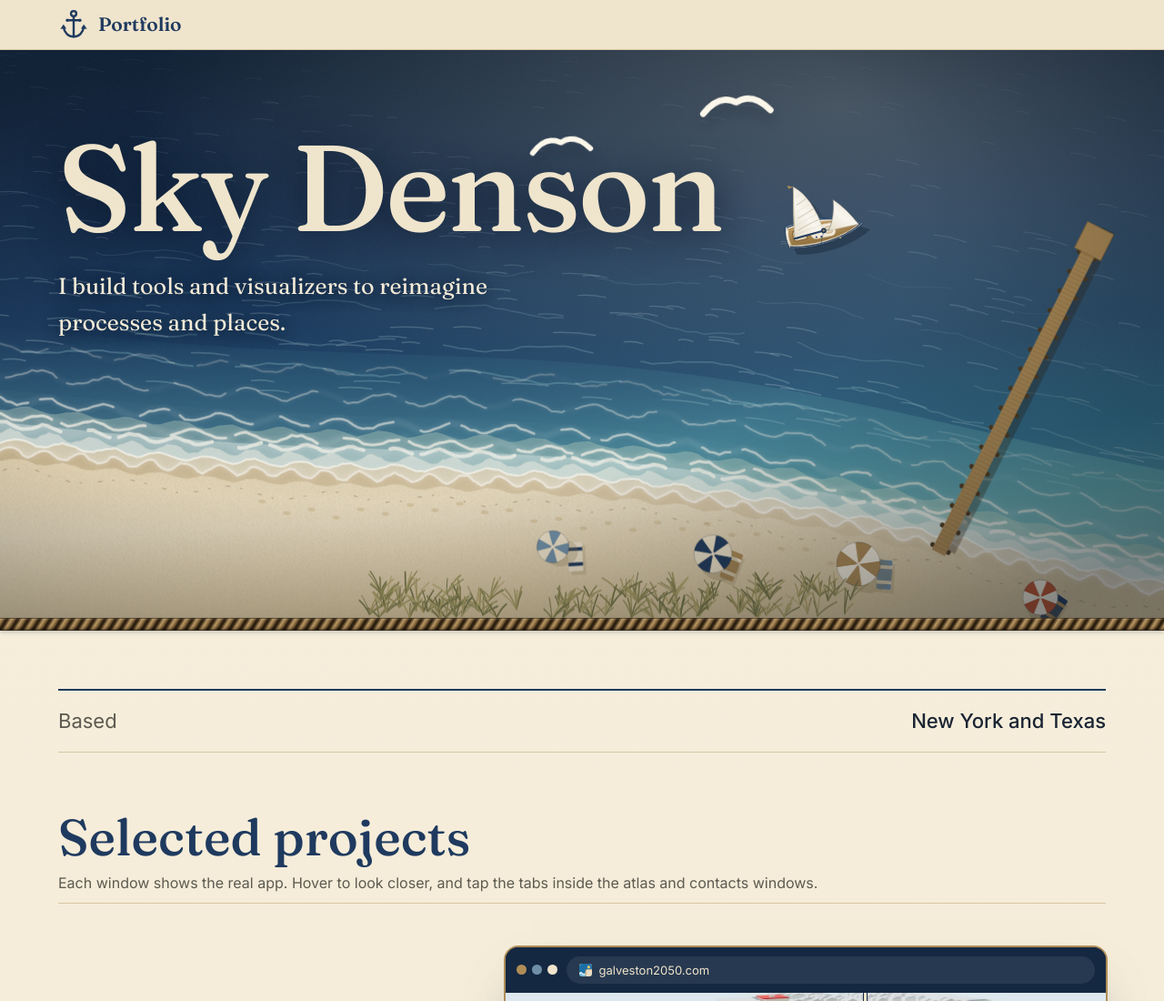
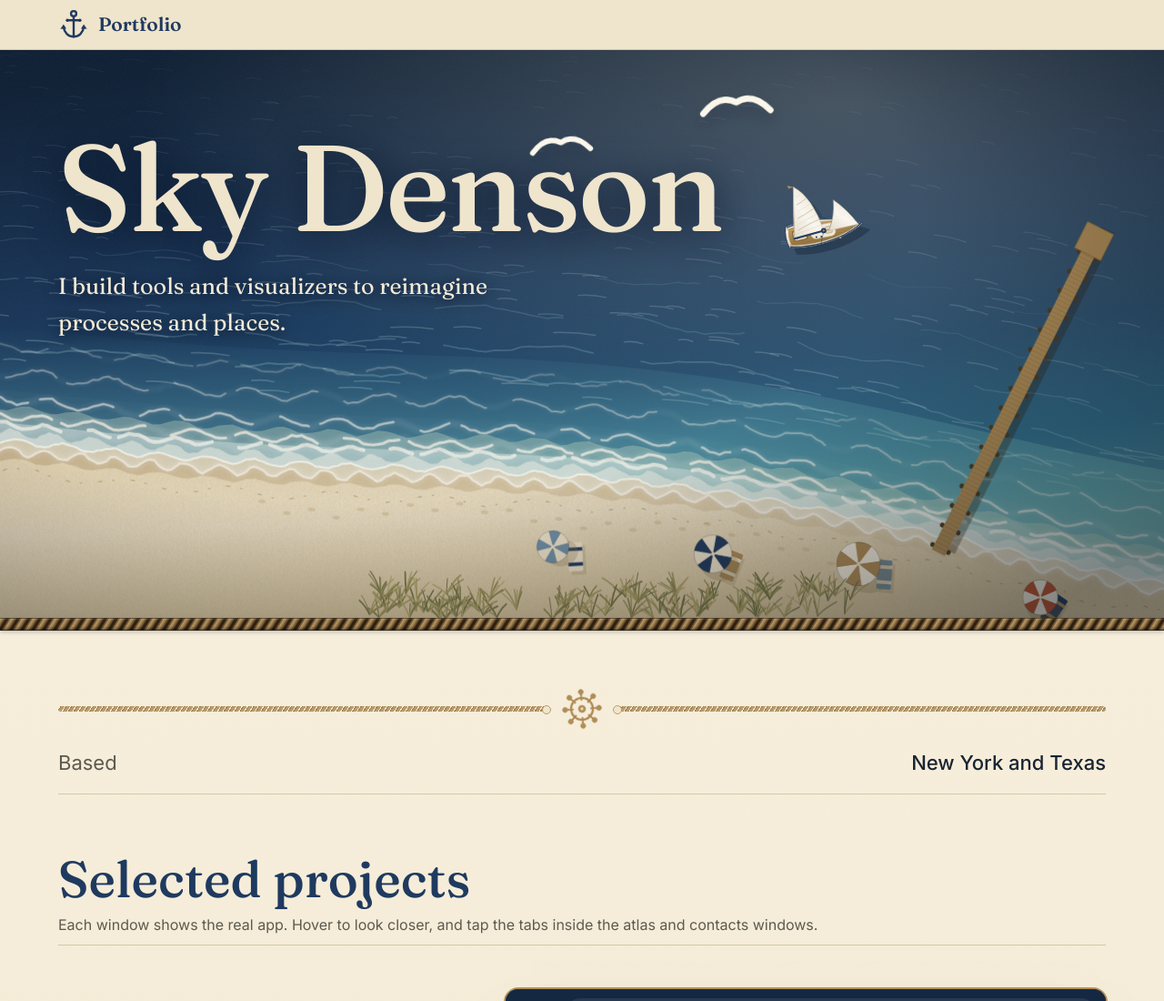
Before and after one commit to skydenson/sky-denson-hub, a plain HTML site: page index.html in a window 1280 px wide. Shown: the top 1100 px of the page at 91% size. Drawn offline with Linux system fonts and the light colour scheme; animation ran at ten frames a second.

Commit message:
Nautical cord and ship's wheel divider above Based
Co-Authored-By: Claude Opus 5.5 <noreply@anthropic.com>
Claude-Session: https://claude.ai/code/session_01KKXACzHf9RqtJhPGL434Rv

```diff
--- a/index.html
+++ b/index.html
@@ -54,7 +54,13 @@ button{font:inherit;cursor:pointer}
 /* bio */
 .bio{display:grid;grid-template-columns:minmax(0,1fr) minmax(0,1.8fr);gap:clamp(20px,4vw,64px)}
 .bio p{margin:0 0 14px;max-width:62ch;font-size:17px}
-.facts{border-top:2px solid var(--pri);font-size:clamp(18px,1.8vw,22px);display:grid;grid-template-columns:repeat(auto-fit,minmax(240px,1fr));column-gap:40px}
+.naut{display:flex;align-items:center;gap:14px;margin-bottom:4px}
+.naut span{flex:1;height:6px;background:repeating-linear-gradient(-58deg,var(--brass) 0 3px,var(--brassd) 3px 4px,transparent 4px 5px);border-radius:3px;opacity:.85;position:relative}
+.naut span::after{content:"";position:absolute;top:50%;width:8px;height:8px;margin-top:-4px;border-radius:50%;border:1.5px solid var(--brass);background:var(--sand)}
+.naut span:first-child::after{right:-2px}.naut span:last-child::after{left:-2px}
+.naut .helm{width:44px;height:44px;flex:none;animation:helm 18s linear infinite}
+@keyframes helm{to{transform:rotate(360deg)}}
+.facts{font-size:clamp(18px,1.8vw,22px);display:grid;grid-template-columns:repeat(auto-fit,minmax(240px,1fr));column-gap:40px}
 .facts div{display:flex;justify-content:space-between;align-items:baseline;gap:12px;padding:16px 0;border-bottom:1px solid var(--line)}
 .facts span{color:var(--mute)}.facts b{font-weight:500;text-align:right}
 .sec-h{font-size:clamp(34px,5vw,56px);margin-bottom:8px}
@@ -343,6 +349,7 @@ a.pc-line:hover{color:#8a6b3c}
   <div class="rope"></div>
   <div class="depth">
   <section class="band"><div class="wrap">
+    <div class="naut" aria-hidden="true"><span></span><svg class="helm" viewBox="-22 -22 44 44" aria-hidden="true"><g fill="var(--brass)" stroke="var(--brass)" stroke-width="2" stroke-linecap="round"><path d="M10.00 0.00L17.00 0.00"/><circle cx="18.60" cy="0.00" r="2"/><path d="M7.07 7.07L12.02 12.02"/><circle cx="13.15" cy="13.15" r="2"/><path d="M0.00 10.00L0.00 17.00"/><circle cx="0.00" cy="18.60" r="2"/><path d="M-7.07 7.07L-12.02 12.02"/><circle cx="-13.15" cy="13.15" r="2"/><path d="M-10.00 0.00L-17.00 0.00"/><circle cx="-18.60" cy="0.00" r="2"/><path d="M-7.07 -7.07L-12.02 -12.02"/><circle cx="-13.15" cy="-13.15" r="2"/><path d="M-0.00 -10.00L-0.00 -17.00"/><circle cx="-0.00" cy="-18.60" r="2"/><path d="M7.07 -7.07L12.02 -12.02"/><circle cx="13.15" cy="-13.15" r="2"/></g><circle r="12" fill="none" stroke="var(--brass)" stroke-width="2.4"/><circle r="12" fill="none" stroke="var(--brassd)" stroke-width=".6" stroke-dasharray="1.5 2.2"/><circle r="4.2" fill="var(--brass)"/><circle r="1.6" fill="var(--sand)"/></svg><span></span></div>
     <div class="facts">
       <div><span>Based</span><b>New York and Texas</b></div>
     </div>
```
